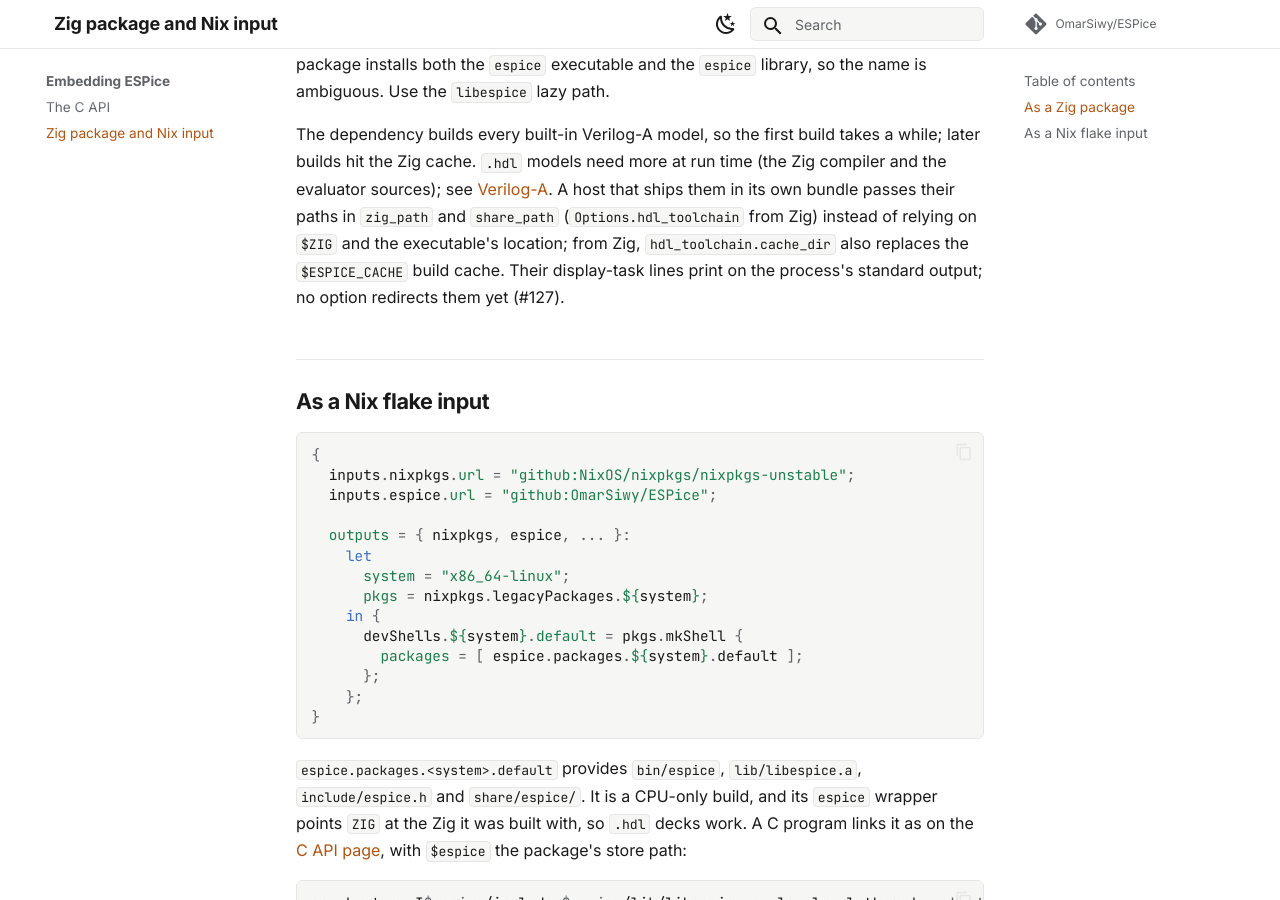
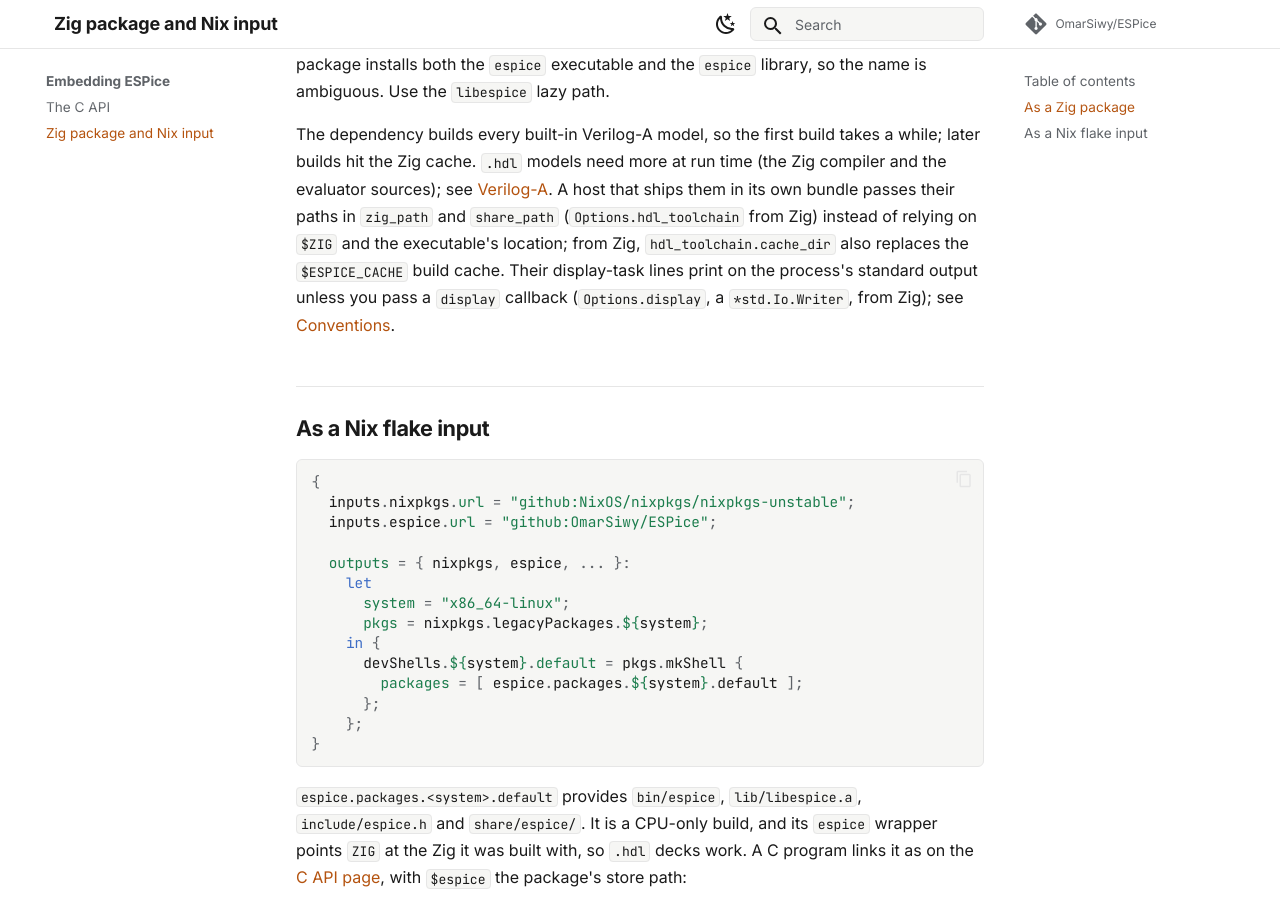
Before and after one commit to OmarSiwy/ESPice, an MkDocs documentation site: the page built from docs/embed/packages.md, in a window 1280 px wide and 900 px high, scrolled down 1065 px. Built offline with MkDocs 1.6.1 and Material for MkDocs 9.7.7, drawn with Linux system fonts in a browser that asks for light colours; comment, search, counter and statistics services are not loaded.

Commit message:
api: .hdl display-task lines go to a host writer or C callback (#127)
`Options.display` (a `*std.Io.Writer`, null keeps stdout) reaches the
executor through `ExecutionConfig.display`; each accepted point's lines
arrive in one `writeAll` from the query's thread. The C API adds
`espice_create_options.display` (`void (*)(const char *, size_t, void *)`)
and `display_user`, read only when `struct_size` covers them; an
unbuffered `std.Io.Writer` on the handle forwards to the callback.

A C handle could not build a `.hdl` model at all: its
`Threaded.init_single_threaded` Io has a failing allocator and an empty
environment, so spawning the compiler failed (`CompilerGone`). The handle
now gives its Io the handle's allocator and a copy of the process
environment taken at create.

Tests: the strobe fixture through `Problem` and through the C API capture
"n1 vdrop = 0.35\n"; an old-size C struct never reads the new fields. The
test-espice runs get $ZIG for the runtime build.

```diff
--- a/docs/embed/packages.md
+++ b/docs/embed/packages.md
@@ -55,7 +55,8 @@
 (`Options.hdl_toolchain` from Zig) instead of relying on `$ZIG` and the
 executable's location; from Zig, `hdl_toolchain.cache_dir` also replaces
 the `$ESPICE_CACHE` build cache. Their display-task lines print on the process's
-standard output; no option redirects them yet (#127).
+standard output unless you pass a `display` callback (`Options.display`,
+a `*std.Io.Writer`, from Zig); see [Conventions](c-api.md#conventions).
 
 ## As a Nix flake input
 
```
Also changed, not shown: CHANGELOGS.md (+2 -0 lines), docs/embed/c-api.md (+6 -2 lines), 7 other files.
